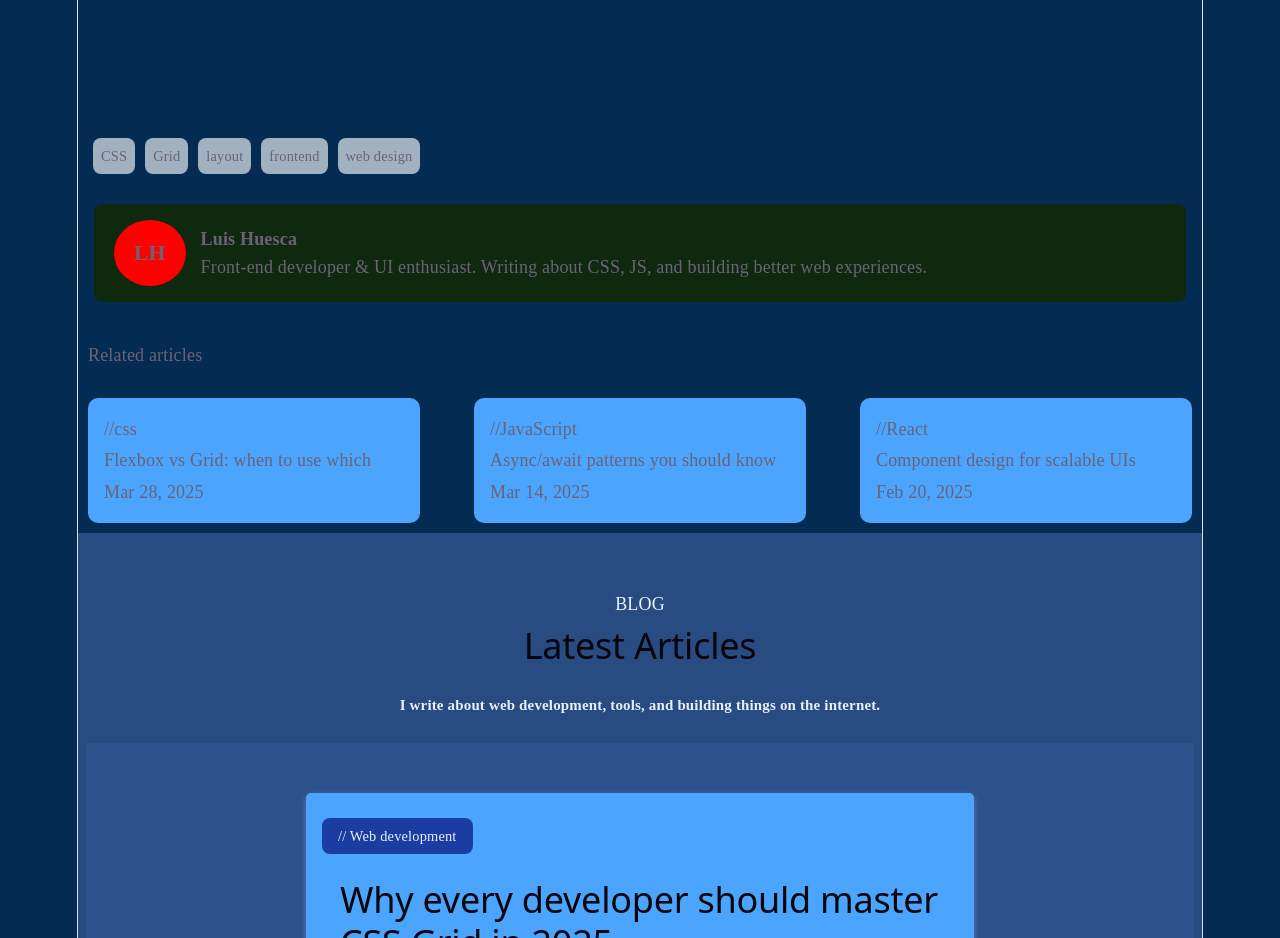
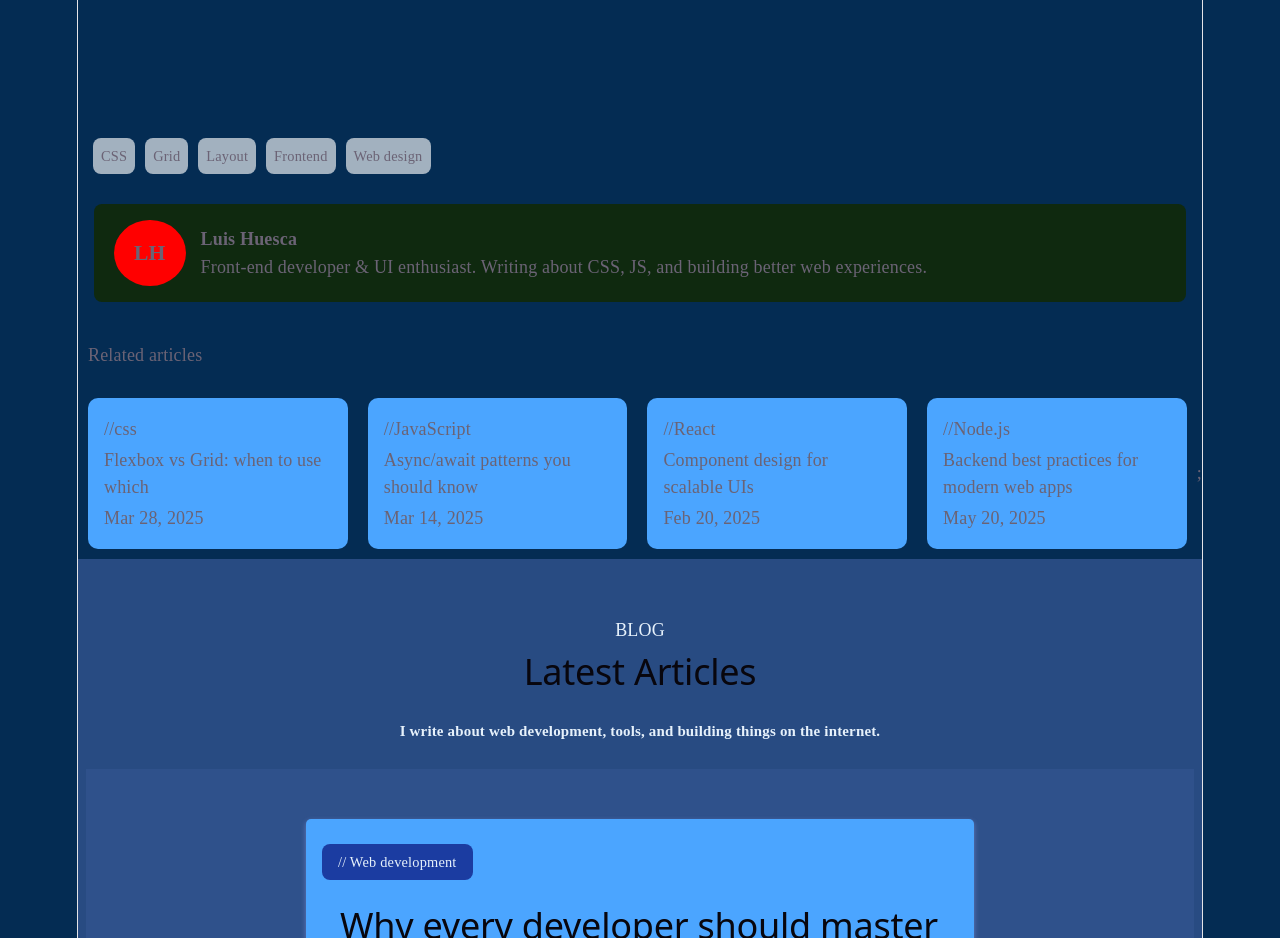
Before and after one commit to St3kl/BlogStore, a React (Vite) app: page / in a window 1280 px wide. Shown: the part 1000-1938 px from the top of the page. Built offline with nearby package versions, Linux system fonts and the light colour scheme.

Commit message:
blog_page adding dinamic fillup

```diff
--- a/src/components/Blog/Blog.jsx
+++ b/src/components/Blog/Blog.jsx
@@ -5,22 +5,58 @@ import "./Blog.css";
 
 
 const Blog = () => {
+    const blogTopics =[{
+        topicCss: "CSS",
+        topicGrid: "Grid",
+        topicLayout: "Layout",
+        topicFrontend: "Frontend",
+        topicWebDesign: "Web design",
+    }];
+    const postAuthor = [
+        {
+            author: "LH",
+            name: "Luis Huesca",
+            bio: "Front-end developer & UI enthusiast. Writing about CSS, JS, and building better web experiences."
+        }
+    ];
+    const relatedArticles = [
+        {
+            artTitle: "//css",
+            artInfo: "Flexbox vs Grid: when to use which",
+            artDate: "Mar 28, 2025"
+        },
+        {
+            artTitle: "//JavaScript",
+            artInfo: "Async/await patterns you should know",
+            artDate: "Mar 14, 2025"
+        },
+        {
+            artTitle: "//React",
+            artInfo: "Component design for scalable UIs",
+            artDate: "Feb 20, 2025"
+        },
+        {
+            artTitle: "//Node.js",
+            artInfo: "Backend best practices for modern web apps",
+            artDate: "May 20, 2025"
+        },
+    ];
  return (
     <div className="blog_page">
         <div className="blog_topics">
-            <div className="blog_topic">CSS</div>
-            <div className="blog_topic">Grid</div>
-            <div className="blog_topic">layout</div>
-            <div className="blog_topic">frontend</div>
-            <div className="blog_topic">web design</div>
+            <div className="blog_topic">{blogTopics[0].topicCss}</div>
+            <div className="blog_topic">{blogTopics[0].topicGrid}</div>
+            <div className="blog_topic">{blogTopics[0].topicLayout}</div>
+            <div className="blog_topic">{blogTopics[0].topicFrontend}</div>
+            <div className="blog_topic">{blogTopics[0].topicWebDesign}</div>
         </div>
         <div className="blog_newest">
             <div className="newest">
-                <div className="postAuth">LH</div>
+                <div className="postAuth">{postAuthor[0].author}</div>
                 <div className="post_info">
-                    <div className="authName">Luis Huesca</div>
+                    <div className="authName">{postAuthor[0].name}</div>
                     <div className="post_resume">
-                        Front-end developer & UI enthusiast. Writing about CSS, JS, and building better web experiences.
+                        {postAuthor[0].bio}
                     </div>
                 </div>
             </div>
@@ -29,25 +65,32 @@ const Blog = () => {
             <div className="relate_title">Related articles</div>
             <div className="related_articles">
                 {/* ========= */}
-                <div className="relate_article">
-                    <div className="art_titl">//css</div>
-                    <div className="art_info">Flexbox vs Grid: when to use which</div>
-                    <div className="art_date">Mar 28, 2025</div>
-                </div>
+                {relatedArticles.map((article, index) => (
+                    <div className="relate_article" key={index}>
+                        <div className="art_titl">{article.artTitle}</div>
+                        <div className="art_info">{article.artInfo}</div>
+                        <div className="art_date">{article.artDate}</div>
+                    </div>
+                ))};
+                {/* <div className="relate_article">
+                    <div className="art_titl">{relatedArticles[0].artTitle}</div>
+                    <div className="art_info">{relatedArticles[0].artInfo}</div>
+                    <div className="art_date">{relatedArticles[0].artDate}</div>
+                </div> */}
                 {/* ========= */}
                 {/* ========= */}
-                <div className="relate_article">
-                    <div className="art_titl">//JavaScript</div>
-                    <div className="art_info">Async/await patterns you should know</div>
-                    <div className="art_date">Mar 14, 2025</div>
-                </div>
+                {/* <div className="relate_article">
+                    <div className="art_titl">{relatedArticles[1].artTitle}</div>
+                    <div className="art_info">{relatedArticles[1].artInfo}</div>
+                    <div className="art_date">{relatedArticles[1].artDate}</div>
+                </div> */}
                 {/* ========= */}
                 {/* ========= */}
-                <div className="relate_article">
-                    <div className="art_titl">//React</div>
-                    <div className="art_info">Component design for scalable UIs</div>
-                    <div className="art_date">Feb 20, 2025</div>
-                </div>
+                {/* <div className="relate_article">
+                    <div className="art_titl">{relatedArticles[2].artTitle}</div>
+                    <div className="art_info">{relatedArticles[2].artInfo}</div>
+                    <div className="art_date">{relatedArticles[2].artDate}</div>
+                </div> */}
                 {/* ========= */}
             </div>
         </div>
```
